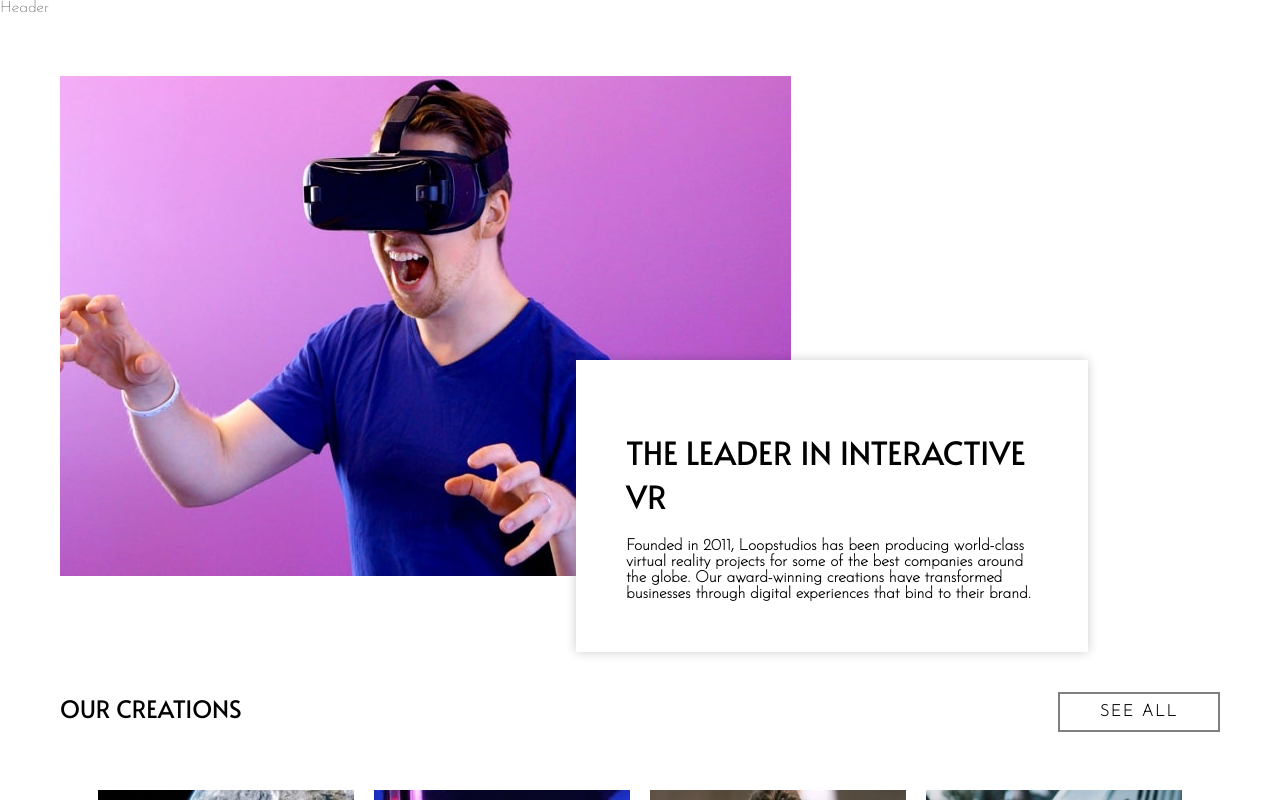
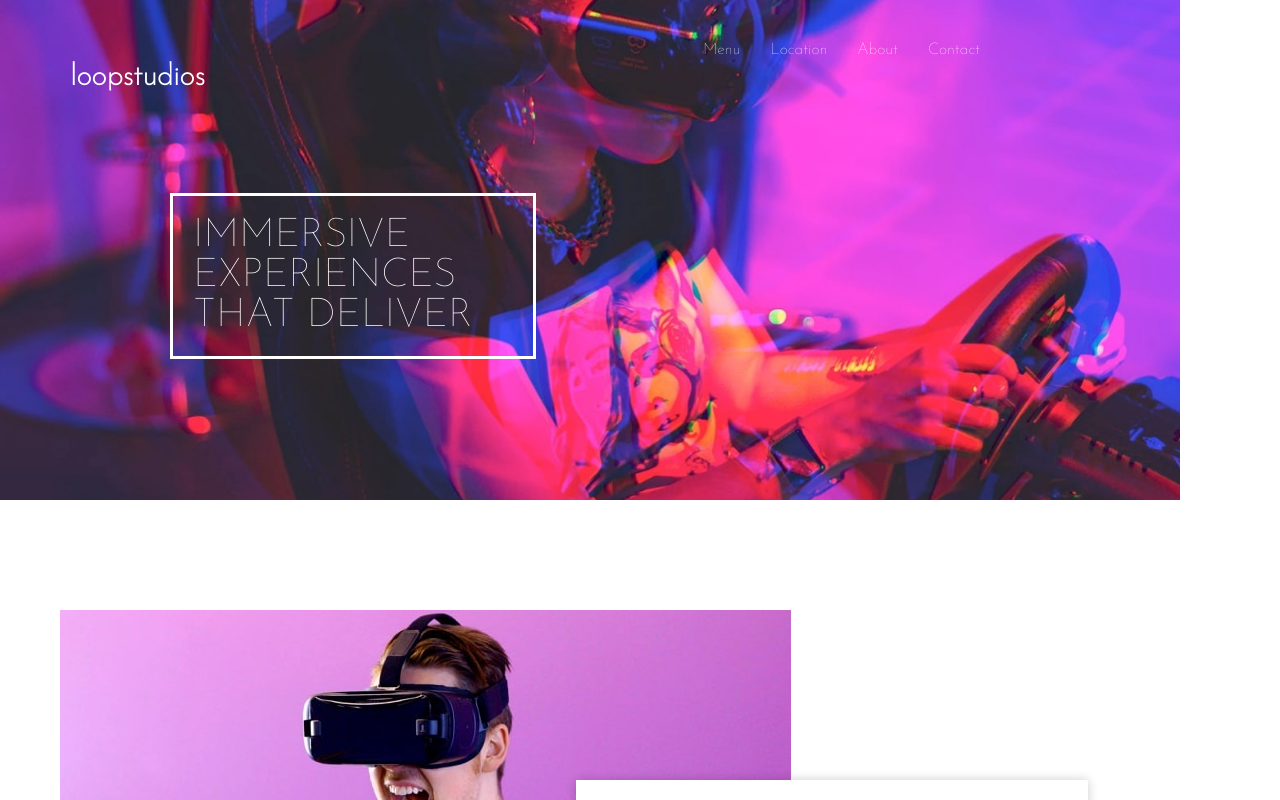
Before and after one commit to snaidy/workshop2-react, a React (Vite) app: page / in a window 1280 px wide. Shown: the top 800 px of the page. Built offline with nearby package versions, Linux system fonts and the light colour scheme.

Commit message:
integrar responsive

```diff
--- a/src/components/header/header.jsx
+++ b/src/components/header/header.jsx
@@ -1,8 +1,29 @@
 import React from 'react'
 import './header.scss'
 const Header = () => {
+
+
+
   return (
-    <div>Header</div>
+    <nav className="container">
+    <div className="logo">
+      <h2>loopstudios</h2>
+      <p className='parr'>IMMERSIVE <br /> EXPERIENCES <br /> THAT DELIVER</p>
+    </div>
+
+    <ul>
+      <li href="#">Menu</li>
+      <li href="#">Location</li>
+      <li href="#">About</li>
+      <li href="#">Contact</li>
+    </ul>
+
+
+
+  </nav>
+
+
+
   )
 }
 
--- a/src/components/header/header.scss
+++ b/src/components/header/header.scss
@@ -0,0 +1,51 @@
+
+
+    nav {
+        display: flex;
+        justify-content: space-between;
+        height: 500px;
+
+        align-items: center;
+        margin-right: 100px;
+        background-image: url(./image-hero.jpg);
+        background-position: top 25%  right 0 ;
+        background-size: cover;
+        color: #fff;
+
+
+      }
+
+      nav ul {
+        display: flex;
+        list-style: none;
+        gap: 30px;
+        margin-bottom: 400px;
+        margin-right: 200px;
+      }
+
+      nav ul:hover{
+        cursor: pointer;
+        text-decoration: underline;
+
+      }
+
+      .logo{
+        margin-bottom: 80px;
+        margin-left: 70px;
+        display: flex;
+        flex-direction: column;
+        font-size: 20px;
+
+      }
+
+      .parr{
+        margin-top: 100px;
+        margin-left: 100px;
+        font-size: 40px;
+
+        border: solid;
+        padding-right: 60px;
+        padding-bottom: 20px;
+        padding-top: 20px;
+        padding-left: 20px;
+      }
--- a/src/components/home/home.jsx
+++ b/src/components/home/home.jsx
@@ -1,6 +1,7 @@
 import React from 'react'
 import './home.scss'
 import Header from '../header/header';
+
 import Footer from '../footer/footer';
 import MainMaquetacion from '../main/MainMaquetacion';
 const Home = () => {
--- a/src/components/main/mainMaquetacion.scss
+++ b/src/components/main/mainMaquetacion.scss
@@ -4,6 +4,7 @@
     justify-content: center;
     width: 375px;
     padding: 20px;
+
 
     &__interactive-figure {
         display: flex;
@@ -37,6 +38,7 @@
         gap: 30px;
         align-items: center;
 
+
         h2{
             font-family: 'Alata', sans-serif;
             font-weight: 500;
@@ -60,6 +62,8 @@
 .main-desktop{
     justify-content: center;
     padding: 60px;
+    margin-top: 50px;
+
 
     &__figure{
         display: flex;
@@ -73,6 +77,7 @@
         display: flex;
         padding: 10px 0 20px 0;
         position: relative;
+
     }
 
     &__parrafo{
@@ -86,6 +91,7 @@
         top: 45%;
         left: 45%;
         box-shadow: 0 0 10px rgba(0, 0, 0, 0.2);
+        margin-top: 420px;
 
         h2 {
             align-items: center;
```
Also changed, not shown: src/components/header/image-hero.jpg (renamed from src/assets/desktop/image-hero.jpg).
